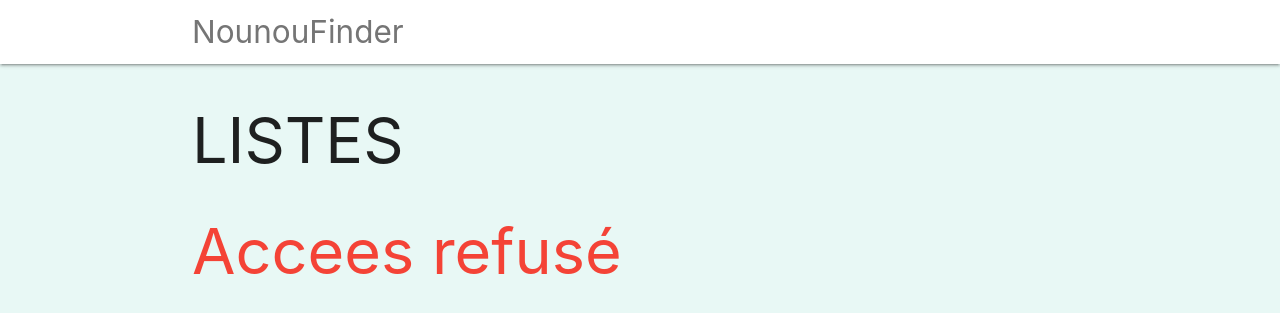
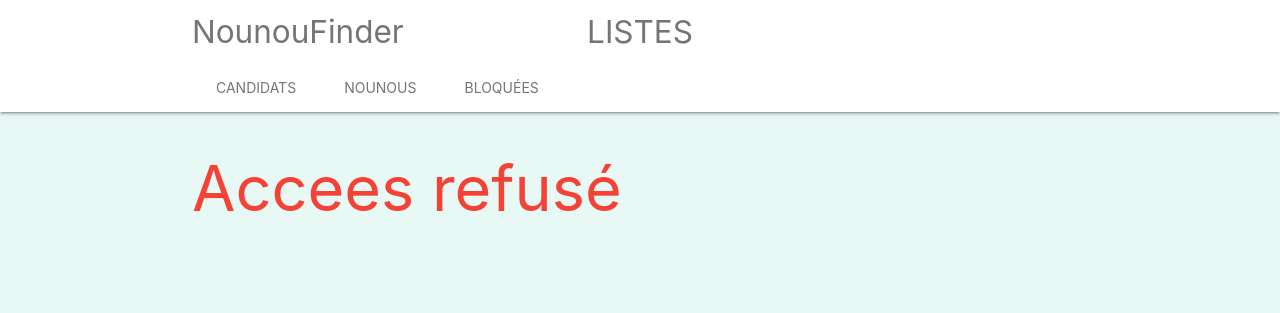
Before and after one commit to florianess/LO07Nounou, a PHP site: page /accueil/listes.php in a window 1280 px wide. Shown: the top 313 px of the page. Run offline with PHP 8.4, Linux system fonts and the light colour scheme.

Commit message:
Add tabs in listes admin

```diff
--- a/TODO.txt
+++ b/TODO.txt
@@ -5,6 +5,8 @@ TO DO
  * Sécuriser l'accèes aux pages d'accueil (redirection vers index si non connecté)
 
  * Ajouter test formulaire pour éviter incohérence
+
+ * Améliorer CSS (virer id pour classe, grey text pour nav bar)
 
 --------------------------------------------------------------------------
 
@@ -22,7 +24,8 @@ DONE
 
   * Inscription nounou
 
-  * Dashboard admin: module candidats
+  * Dashboard admin
+    -liste: candidat, bloque, nounou
 
   * Message compte en attente, erreur et crée
 
--- a/accueil/listes.php
+++ b/accueil/listes.php
@@ -10,14 +10,20 @@
   <title>Administration</title>
 </head>
 <body id="admin">
-  <nav class="white" role="navigation">
-    <div class="nav-wrapper container">
-      <a id="logo-container" href="../index.html" class="brand-logo grey-text text-darken-1"> NounouFinder</a>
-
+  <nav class="white nav-extended">
+    <div class="container nav-wrapper">
+      <a id="logo-container" href="../index.html" class="brand-logo  grey-text text-darken-1">NounouFinder</a>
+      <a class="brand-logo center  grey-text text-darken-1">LISTES</a>
+    </div>
+    <div class="container nav-content">
+      <ul class="tabs tabs-transparent">
+        <li class="tab"><a class="grey-text text-darken-1" href="#candidats">Candidats</a></li>
+        <li class="tab"><a class="active grey-text text-darken-1" href="#nounous">Nounous</a></li>
+        <li class="tab"><a class="grey-text text-darken-1" href="#bloques">Bloquées</a></li>
+      </ul>
     </div>
   </nav>
   <div class="container">
-    <h1> LISTES </h1>
 
 <?php
 
@@ -26,13 +32,18 @@ session_start();
 if (!isset($_SESSION['user']) || $_SESSION['user']['type_user'] != 'admin') {
   echo "<h1 class='red-text'>Accees refusé</h1>";
 } else {
+  echo '<div id="candidats">';
   require_once '../modules/candidats.php';
+  echo '</div><div id="nounous">';
   require_once '../modules/listeNounou.php';
+  echo '</div><div id="bloques">';
   require_once '../modules/bloque.php';
+  echo "</div>";
 }
 
 ?>
   </div>
 <script src="https://cdnjs.cloudflare.com/ajax/libs/materialize/1.0.0-beta/js/materialize.min.js"></script>
+<script src="../js/listes.js"></script>
 </body>
 </html>
--- /dev/null
+++ b/js/listes.js
@@ -0,0 +1,4 @@
+document.addEventListener('DOMContentLoaded', function() {
+  var elems = document.querySelectorAll('.tabs');
+  var instances = M.Tabs.init(elems);
+});
```
